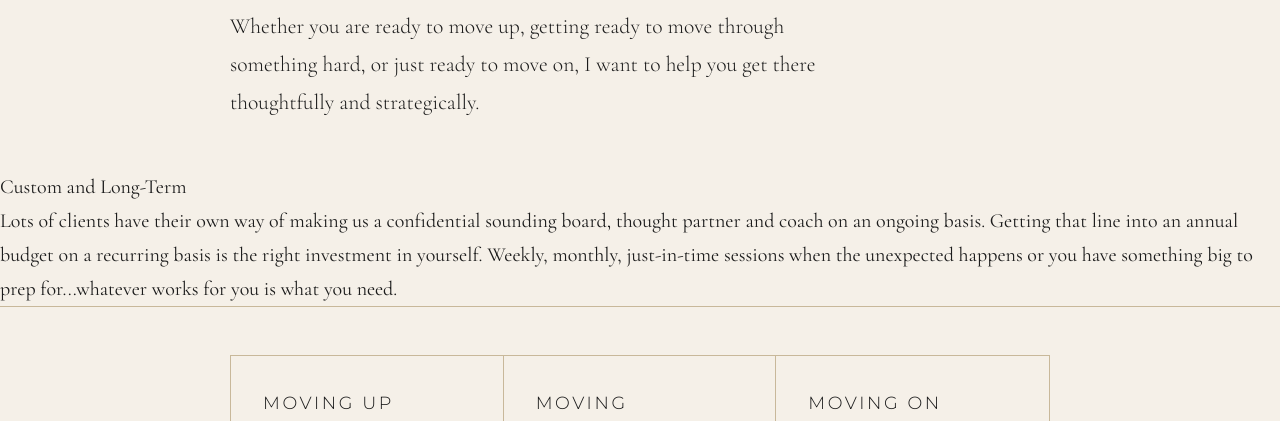
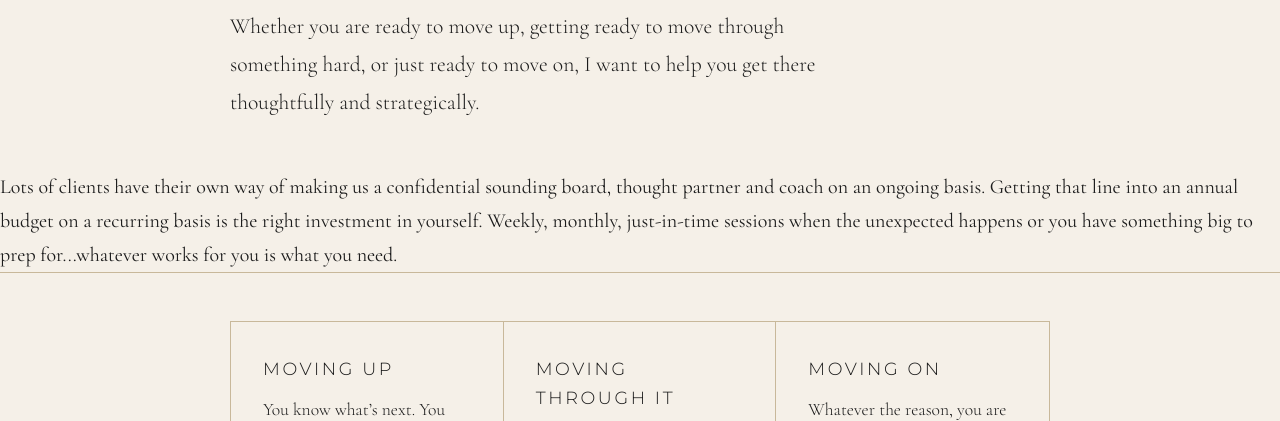
Before and after one commit to andrewtarsy/andrewtarsy.github.io, a plain HTML site: page coaching.html in a window 1280 px wide. Shown: the part 312-733 px from the top of the page. Drawn offline with nearby package versions, Linux system fonts and the light colour scheme.

```diff
--- a/coaching.html
+++ b/coaching.html
@@ -74,7 +74,7 @@
   <nav><a href="/" class="nav-logo">Emblem Strategic</a><ul class="nav-links"><li><a href="/">Home</a></li><li><a href="/coaching.html" class="active">Coaching</a></li><li><a href="/blog.html">Blog</a></li></ul></nav>
   <div class="hero"><p class="eyebrow">Coaching &amp; Connecting</p><h1>We invest in leaders who are<br><em>investing in themselves.</em></h1><p class="hero-intro">Whether you are ready to move up, getting ready to move through something hard, or just ready to move on, I want to help you get there thoughtfully and strategically.</p></div>
     <div class="session-block">
-      <div class="session-label">Custom and Long-Term</div>
+
       <p>Lots of clients have their own way of making us a confidential sounding board, thought partner and coach on an ongoing basis. Getting that line into an annual budget on a recurring basis is the right investment in yourself. Weekly, monthly, just-in-time sessions when the unexpected happens or you have something big to prep for...whatever works for you is what you need.</p>
     </div>
   <hr class="section-rule">
```
